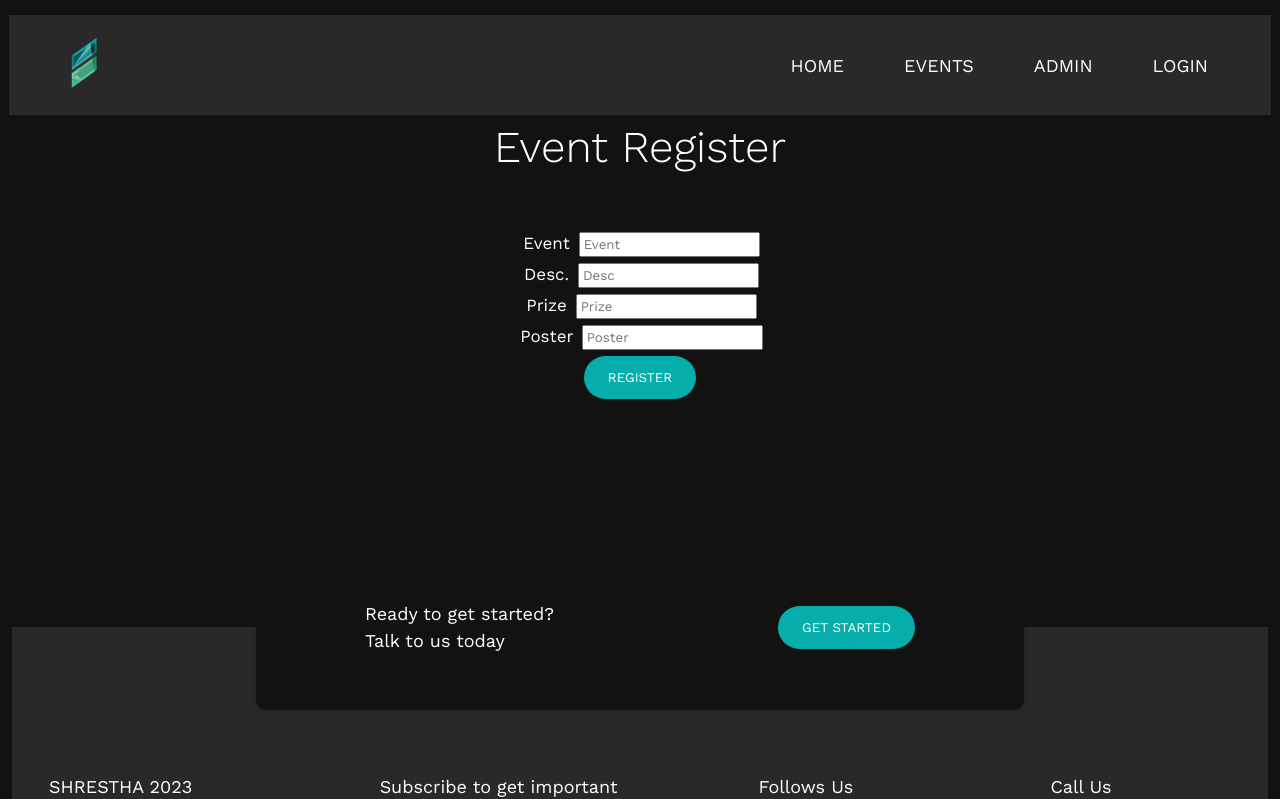
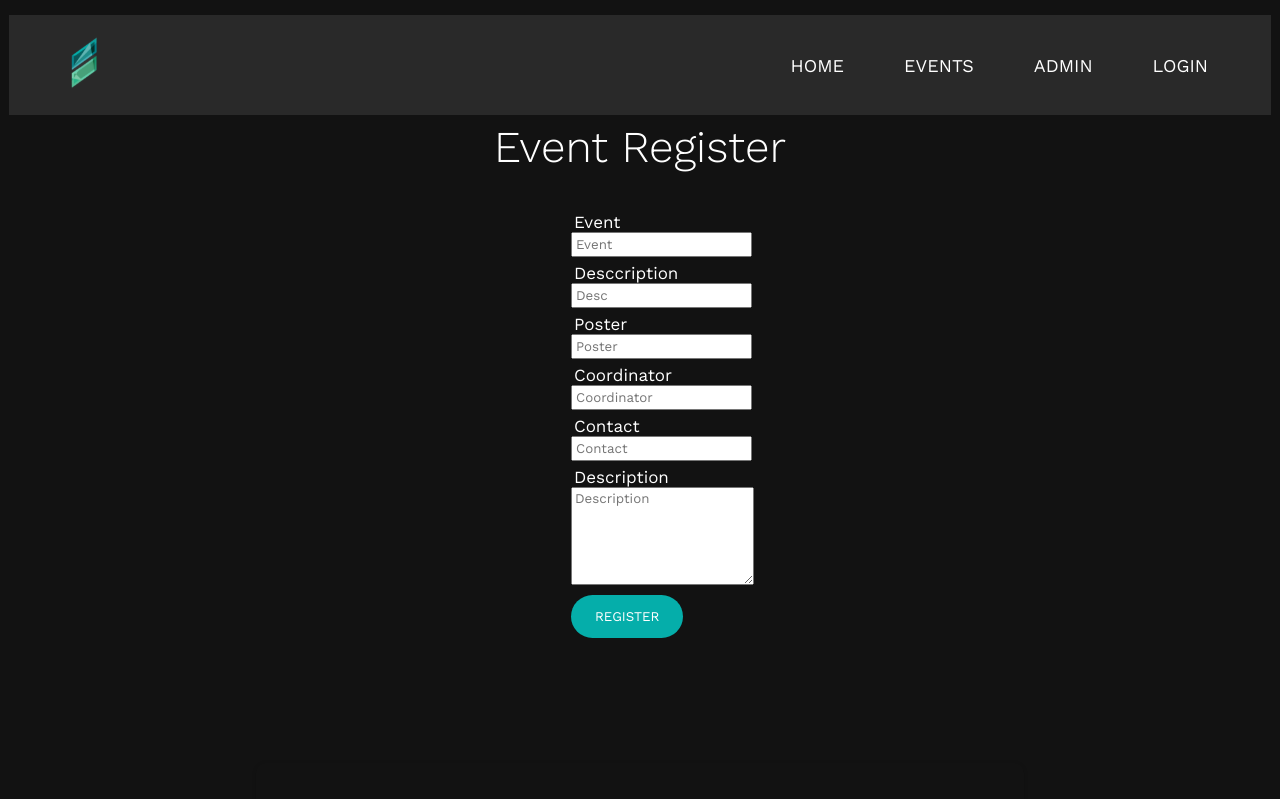
Before and after one commit to sharunraj/Shreshta-Registration-App, a React (Vite) app: page /Eventreg in a window 1280 px wide. Shown: the top 799 px of the page. Built offline with nearby package versions, Linux system fonts and the light colour scheme.

Commit message:
changes2

```diff
--- a/src/assets/Eventreg.jsx
+++ b/src/assets/Eventreg.jsx
@@ -13,16 +13,24 @@ const Eventreg = () => {
             <input className="form__input" type="text" id="NAME" placeholder="Event"  />
         </div>
         <div className="Description">
-          <label className="form__label" for="Desc">Desc. </label>
+          <label className="form__label" for="Desc">Desccription </label>
             <input className="form__input" type="text" id="Desc" placeholder="Desc"  />
-        </div>
-         <div className="Prize">
-            <label className="form__label" for="Desc">Prize </label>
-            <input className="form__input" type="text" id="Desc" placeholder="Prize" />
         </div>
         <div className="Poster">
             <label className="form__label" for="Poster">Poster </label>
             <input className="form__input" type="text" id="Desc" placeholder="Poster" />
+        </div>
+        <div className="Coordinator">
+            <label className="form__label" for="Coordinator">Coordinator </label>
+            <input className="form__input" type="text" id="Coord" placeholder="Coordinator" />
+        </div>
+        <div className="Contact">
+            <label className="form__label" for="Contact">Contact  </label>
+            <input className="form__input" type="text" id="Contact" placeholder="Contact" />
+        </div>
+        <div className="Description">
+        <label className='form__label' for="Description">Description</label>
+        <textarea name="message" cols="20" rows="6" autoComplete="off" placeholder='Description' required></textarea>
         </div>
       <div class="footer">
             <Button type="submit" class="btn" >Register</Button>
@@ -36,11 +44,14 @@ const Wrapper = styled.section`
 .reg-form-body{
   color:#fff;
   font-size:1.7rem;
+
 }
 .reg-form{
-      margin:50px 0px; padding:0px;
-    text-align:center;
-    align:center;
+
+
+    width: 550px;
+    margin: 20px auto;
+    padding: 1rem 20rem;
 }
 `;
 export default Eventreg
--- a/src/assets/admin.jsx
+++ b/src/assets/admin.jsx
@@ -14,10 +14,10 @@ const admin = () => {
     <p>SEE ALL TRANSACTIONS:</p>
     <Button><NavLink to="/ATransaction">TRANSACTION</NavLink></Button>
     <p>ADD TOKENS TO AN ACCOUNT:</p>
-    <Button><NavLink to="/addtoken">ADD</NavLink></Button>
-    <p>ADD EVENTS</p>
-    <Button><NavLink to="/Eventreg">EVENT ADD</NavLink></Button>
-    <p>EVENT DETAILS</p>
+    <Button><NavLink to="/addtoken">ADD TOKENS</NavLink></Button>
+    <p>ADD EVENTS:</p>
+    <Button><NavLink to="/Eventreg">ADD EVENT</NavLink></Button>
+    <p>EVENT DETAILS:</p>
     <Button><NavLink to="/EventDetails">DETAILS</NavLink></Button>
     </div>
     </Wrapper>
@@ -25,7 +25,11 @@ const admin = () => {
   );
 };
 const Wrapper = styled.section`
+.Admin{
 
+
+
+}
 
 `;
 export default admin
--- a/src/assets/register.jsx
+++ b/src/assets/register.jsx
@@ -41,9 +41,10 @@ const Wrapper = styled.section`
   font-size:1.5rem;
 }
 .reg-form{
-      margin:50px 0px; padding:0px;
-    text-align:center;
-    align:center;
+
+    width: 550px;
+    margin: 20px auto;
+    padding: 1rem 20rem;
 }
 
 `;
--- a/src/assets/user.jsx
+++ b/src/assets/user.jsx
@@ -55,9 +55,10 @@ const Wrapper = styled.section`
   color:#fff;
 }
 .reg-form{
-        margin:50px 0px; padding:0px;
-    text-align:center;
-    align:center;
+
+    width: 550px;
+    margin: 20px auto;
+    padding: 1rem 20rem;
 }
 `;
 export default user;
```
